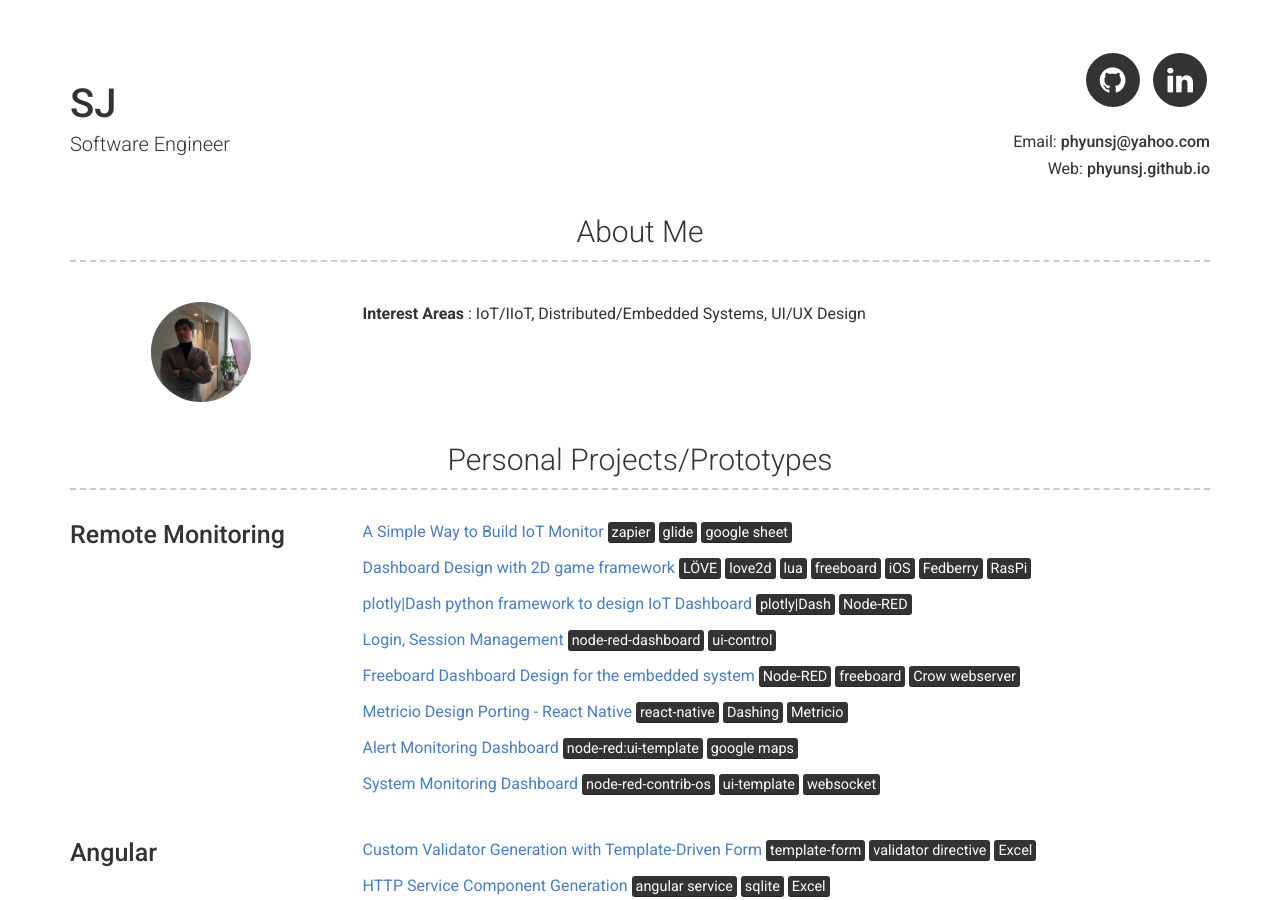
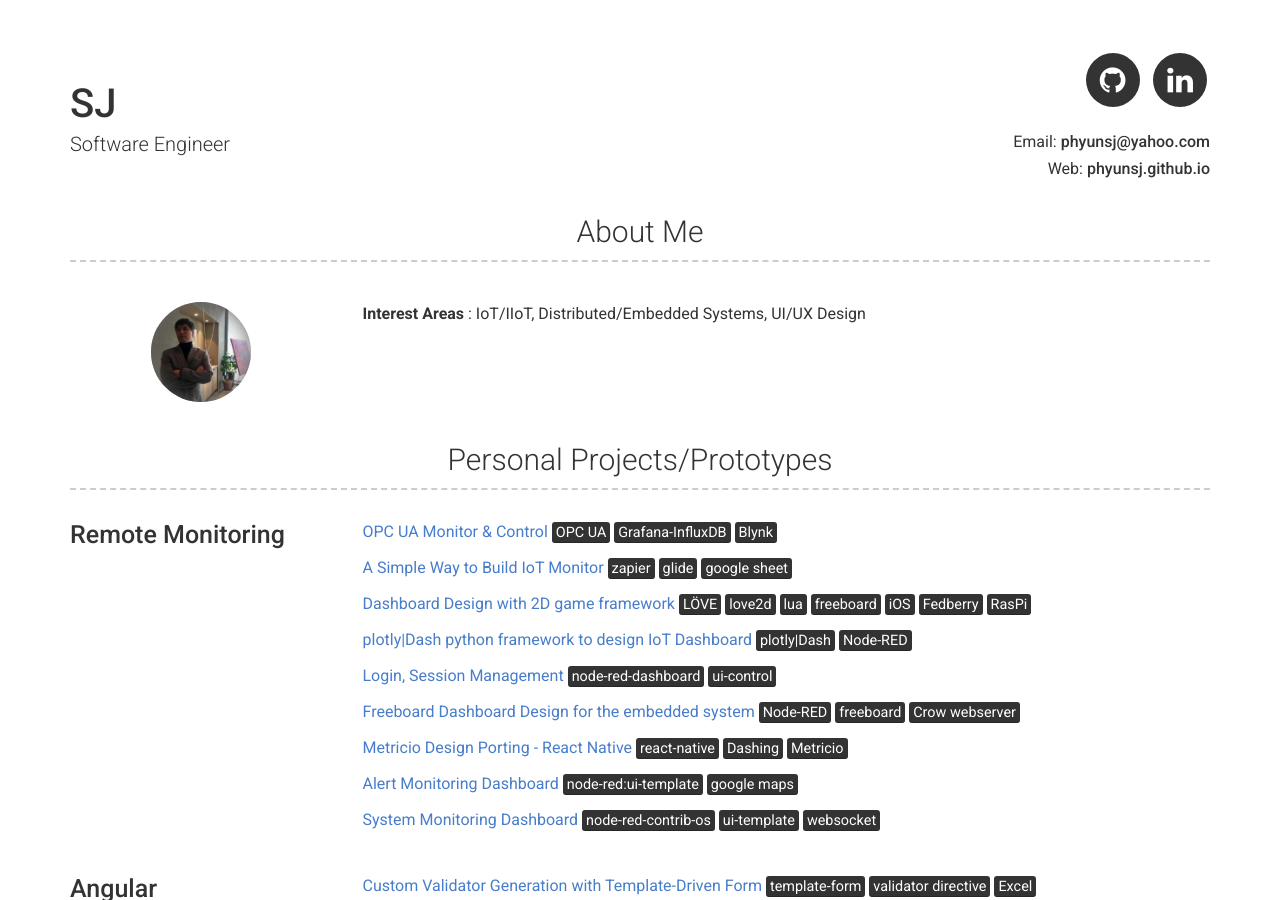
Before and after one commit to phyunsj/phyunsj.github.io, a Jekyll site: the page built from index.md, in a window 1280 px wide and 900 px high. Built offline with Jekyll 4.4.1, drawn with Linux system fonts in a browser that asks for light colours.

Commit message:
Update projects.yml

```diff
--- a/_data/projects.yml
+++ b/_data/projects.yml
@@ -3,6 +3,8 @@
 - name: Remote Monitoring
   github: phyunsj
   description: | # this will include new lines to allow paragraphs
+
+    [OPC UA Monitor & Control](https://github.com/phyunsj/opc-ua-monitoring) <mark>OPC UA</mark> <mark>Grafana-InfluxDB</mark> <mark>Blynk</mark>
 
     [A Simple Way to Build IoT Monitor](https://github.com/phyunsj/simple-way-to-build-iot-monitor)  <mark>zapier</mark> <mark>glide</mark> <mark>google sheet</mark>
 
```
